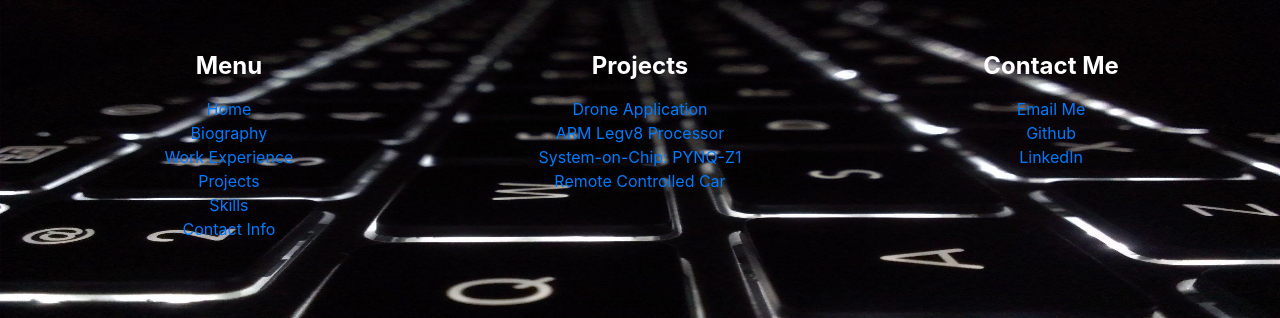
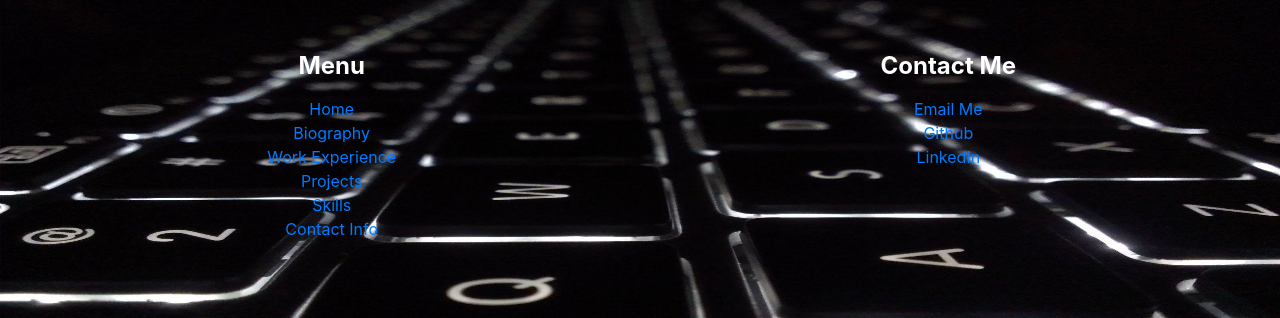
Before and after one commit to AnthonyAllwood/MyWebsite, a website: page index.html in a window 1280 px wide. Shown: the part 5657-5975 px from the top of the page. Drawn offline with nearby package versions, Linux system fonts and the light colour scheme; some packages are replaced by stand-ins of ours.

Commit message:
Removed Projects section from footer

```diff
--- a/index.html
+++ b/index.html
@@ -361,7 +361,7 @@
             <!--FOOTER-->
             <div class="footercontent">
                 <div class="row">
-                    <div class="col-lg-4 col-md-4 col-sm-12">
+                    <div class="col-lg-6 col-md-6 col-sm-12">
                         <p style= "color: #ffffff;"> <h4><b>Menu</b></h4></p>
                         <a class="link" href="#home"> Home <br> </a>
                         <a class="link" href="#bio"> Biography <br> </a>
@@ -370,14 +370,7 @@
                         <a class="link" href="#techskills"> Skills <br></a>
                         <a class="link" href="#contactinfo"> Contact Info <br></a>
                     </div>
-                    <div class="col-lg-4 col-md-4 col-sm-12">
-                        <p style= "color: #ffffff;"> <h4><b>Projects</b></h4></p>
-                        <a class="link" href="#drone"> Drone Application <br></a>
-                        <a class="link" href="#armleg"> ARM Legv8 Processor <br></a>
-                        <a class="link" href="#soc"> System-on-Chip: PYNQ-Z1 <br></a>
-                        <a class="link" href="#remotecar"> Remote Controlled Car <br></a>
-                    </div>
-                    <div class="col-lg-4 col-md-4 col-sm-12">
+                    <div class="col-lg-6 col-md-6 col-sm-12">
                         <p style= "color: #ffffff;"> <h4><b>Contact Me</b></h4></p>
                         <a href="mailto:a.allwood9@gmail.com">Email Me <br></a>
                         <a href="https://github.com/AnthonyAllwood">Github <br></a>
```
